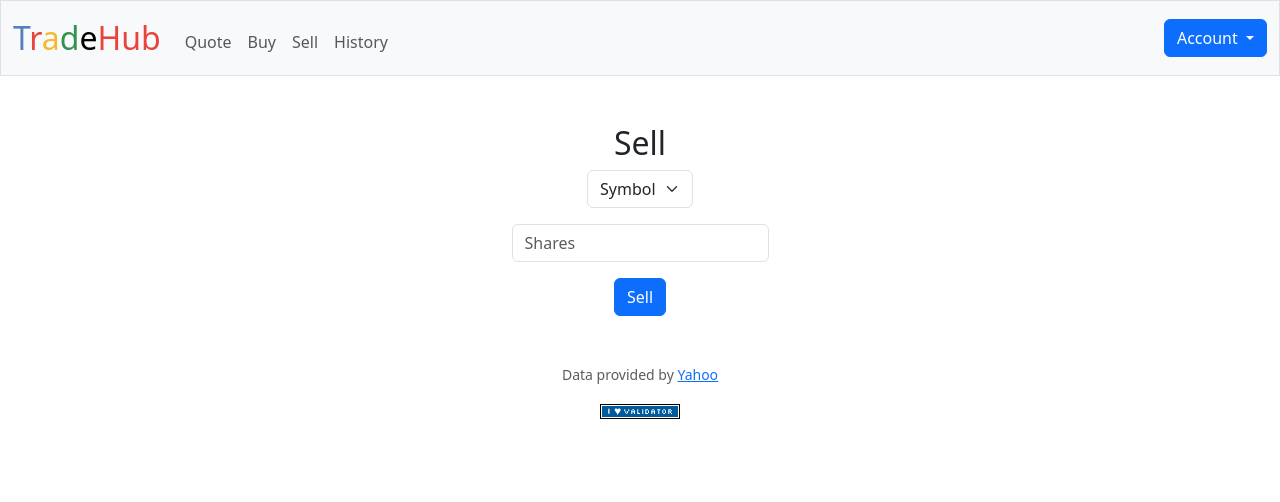
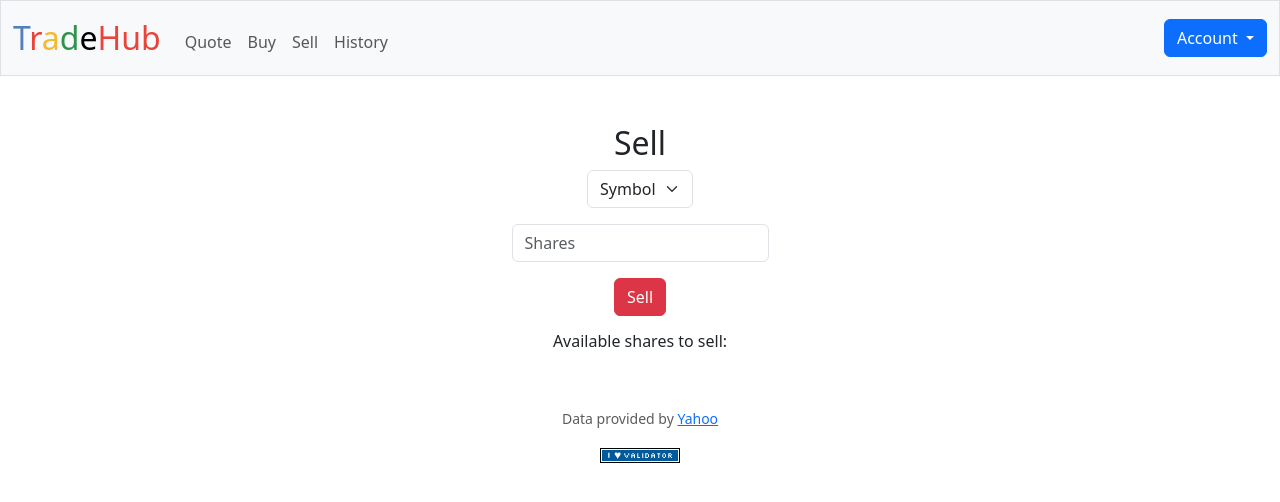
Before and after one commit to stan-artemyev/tradehub, a Flask app: page /sell in a window 1280 px wide. Shown: the top 502 px of the page. Run offline with Flask 3, Linux system fonts and the light colour scheme; a user stored in the database is signed in; some libraries are stand-ins or nearby versions.

Commit message:
add available shares to sell to /sell

```diff
--- /dev/null
+++ b/static/sell.js
@@ -0,0 +1,12 @@
+// Updates number of available shares based on the user's selection
+
+document.getElementById('symbolSelect').addEventListener('change', function() {
+    var selectedOption = this.selectedOptions[0];
+    var availableShares = selectedOption.getAttribute('data-available-shares');
+    document.getElementById('available_shares').innerText = availableShares || '';
+});
+
+// Ensure the available shares are initially set to an empty string on page load
+document.addEventListener('DOMContentLoaded', function() {
+    document.getElementById('available_shares').innerText = '';
+});
--- a/templates/sell.html
+++ b/templates/sell.html
@@ -8,17 +8,23 @@
     <h2>Sell</h2>
     <form action="/sell" method="post">
         <div class="mb-3">
-            <select class="form-select mx-auto w-auto" name="symbol">
+            <select class="form-select mx-auto w-auto" name="symbol" id="symbolSelect">
                 <option disabled selected>Symbol</option>
             <!-- Loop through the DB to Display user's stocks in possesion -->
                 {% for stock in stocks %}
-                    <option value="{{ stock.symbol }}">{{ stock.symbol }}</option>
+                    <option value="{{ stock.symbol }}" data-available-shares="{{ stock.sum }}">{{ stock.symbol }}</option>
                 {% endfor %}
             </select>
         </div>
         <div class="mb-3">
             <input class="form-control mx-auto w-auto" name="shares" placeholder="Shares" type="number" min="1">
         </div>
-        <button class="btn btn-primary" type="submit">Sell</button>
+        <button class="btn btn-danger" type="submit">Sell</button>
     </form>
+    <div class="mt-3">
+        <h6>Available shares to sell: <b id="available_shares"></b></h6>
+    </div>
+
+    <!-- Updates number of available shares based on the user's selection -->
+    <script src="/static/sell.js"></script>
 {% endblock %}
```
Also changed, not shown: app.py (line endings or trailing spaces), finance.db.
